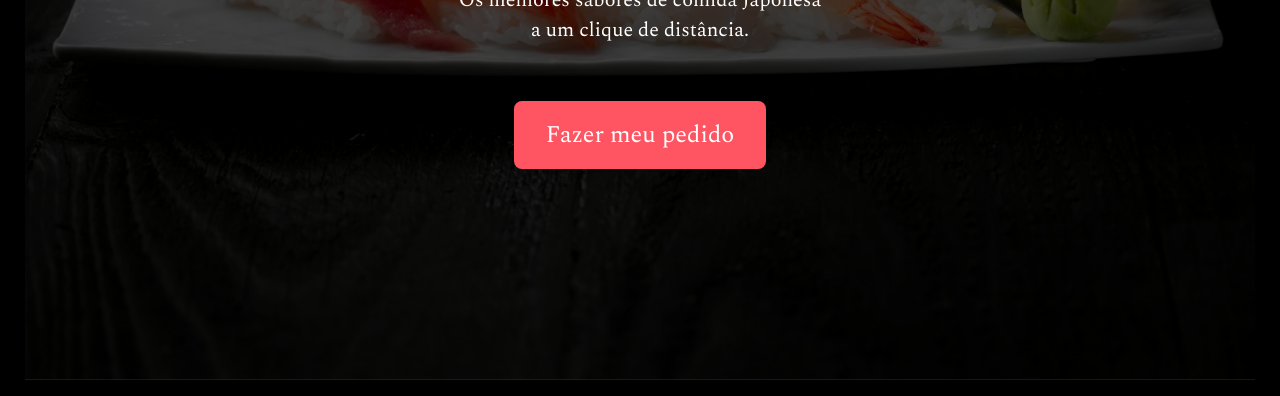
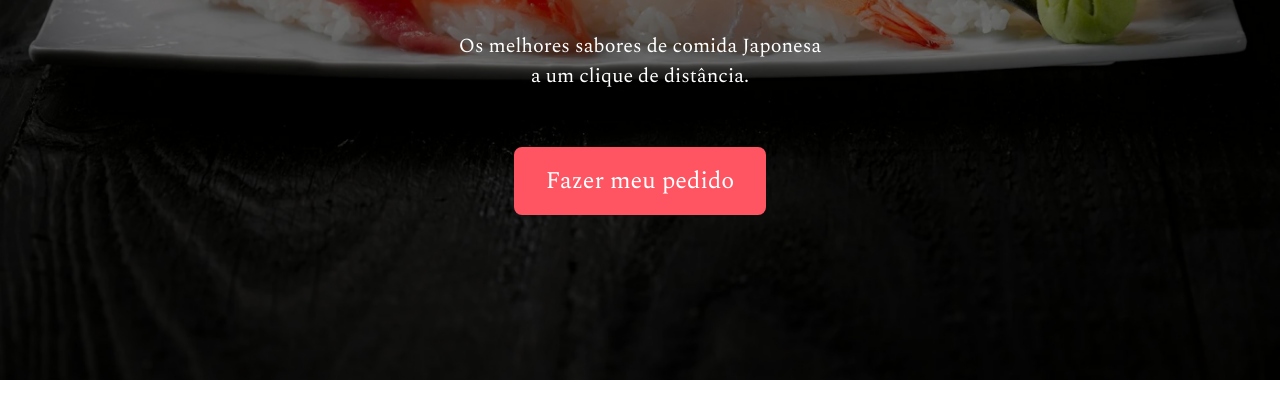
Before and after one commit to JuandaSilvaa/Japanese-food, a plain HTML site: page index.html in a window 1280 px wide. Shown: the part 420-816 px from the top of the page. Drawn offline with nearby package versions, Linux system fonts and the light colour scheme; a web font is replaced by a local one.

Commit message:
adjust background image, readme and html

```diff
--- a/index.html
+++ b/index.html
@@ -19,13 +19,19 @@
     <title>Japanese food</title>
   </head>
   <body>
-    <div id="bg-image"></div>
-
-    <h1>Japanese <span>food</span></h1>
-    <p>
-      Os melhores sabores de comida Japonesa <br />
-      a um clique de distância.
-    </p>
-    <a href="https://api.whatsapp.com/send?phone=seunumerodetelefone&text=Oi, quero fazer um pedido! Vim pelo site." target="_blank">Fazer meu pedido</a>
+    <div class="background-container">
+      <div class="content">
+        <h1>Japanese <span>food</span></h1>
+        <p>
+          Os melhores sabores de comida Japonesa <br />
+          a um clique de distância.
+        </p>
+        <a
+          href="https://api.whatsapp.com/send?phone=seunumerodetelefone&text=Oi, quero fazer um pedido! Vim pelo site."
+          target="_blank"
+          >Fazer meu pedido</a
+        >
+      </div>
+    </div>
   </body>
 </html>
--- a/style.css
+++ b/style.css
@@ -1,20 +1,41 @@
-#bg-image {
-  background-image: url(/assets/background.jpg);
-  background-position: center;
-  background-size: contain;
-  background-repeat: no-repeat;
-  opacity: 0.3;
-  position: absolute;
-  inset: 0;
-  z-index: -1;
+body {
+  margin: 0;
+  font-family: "Spectral", serif;
+  color: white;
+  text-align: center;
+  height: 100vh;
+  display: flex;
+  align-items: center;
+  justify-content: center;
 }
 
-body {
-  background-color: black;
-  color: white;
-  text-align: center;
-  align-content: center;
-  height: 100vh;
+.background-container {
+  position: relative;
+  width: 100%;
+  height: 100%;
+  background: url("/assets/background.jpg") lightgray 50% / cover no-repeat;
+}
+
+.background-container::before {
+  content: "";
+  position: absolute;
+  top: 0;
+  left: 0;
+  width: 100%;
+  height: 100%;
+  background-color: rgba(
+    0,
+    0,
+    0,
+    0.5
+  ); /* Ajuste a opacidade e a cor conforme necessário */
+  z-index: 1;
+}
+
+.content {
+  position: relative;
+  z-index: 2;
+  padding-top: 18rem;
 }
 
 h1 {
@@ -27,7 +48,7 @@ h1 span {
   color: #ff5563;
 }
 
-p{
+p {
   font-size: 1.25rem;
   margin-bottom: 4.5rem;
   font-family: "Spectral";
@@ -38,7 +59,7 @@ a {
   text-decoration: none;
   padding: 1rem 2rem;
   font-size: 1.5rem;
-  border-radius: .5rem;
+  border-radius: 0.5rem;
   transition: background-color 300ms;
   font-family: "Spectral";
 }
@@ -51,9 +72,14 @@ a:hover {
   html {
     font-size: 70%;
   }
+  .content{
+    padding-top: 30rem;
+  }
 }
 
-h1, p, a {
+h1,
+p,
+a {
   animation: appear 1s backwards;
 }
 
@@ -61,11 +87,11 @@ h1 {
   animation-delay: 0.2;
 }
 
-p{
+p {
   animation-delay: 0.8s;
 }
 
-a{
+a {
   animation-delay: 1.6s;
 }
 
```
Also changed, not shown: 1 other file.
